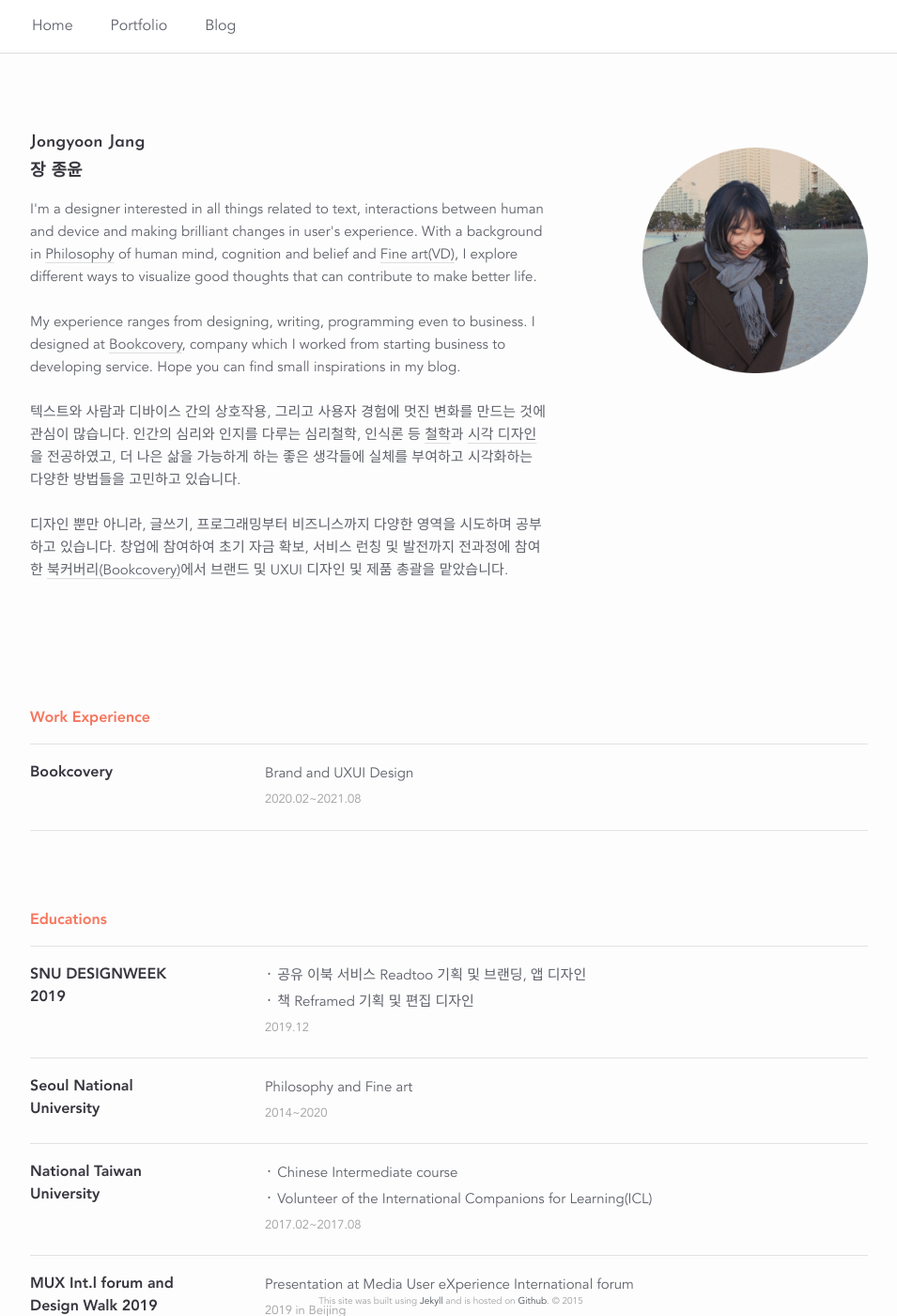
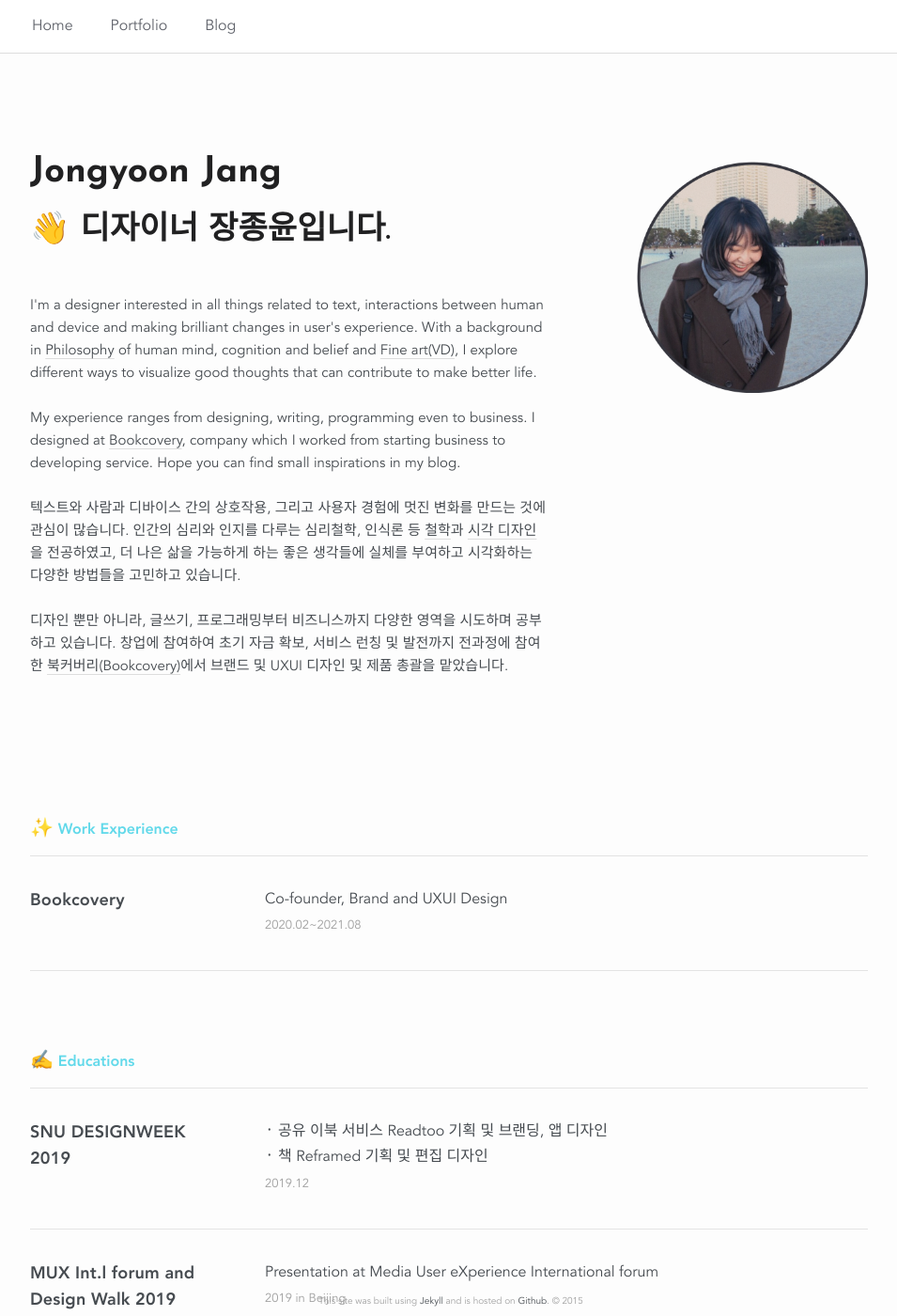
Before and after one commit to junethirty/junethirty.github.io, a Jekyll site: the page built from index.html, in a window 1280 px wide and 1400 px high. Shown: the whole window at 94% size, without its empty margins (162-1117 px from the left). Built offline with Jekyll 4.4.1, drawn with Linux system fonts in a browser that asks for light colours; nearby versions of some CDN libraries; some of the changed text lies outside the part shown.

Commit message:
minor changes

```diff
--- a/_sass/_base.scss
+++ b/_sass/_base.scss
@@ -9,6 +9,16 @@ dl, dd, ol, ul, figure {
 }
 
 // fonts english
+@font-face {
+    font-family: 'Avenir';
+    src: url('/fonts/AvenirNextLTPro-Bold.woff2') format('woff2'),
+        url('/fonts/AvenirNextLTPro-Bold.woff') format('woff'),
+        url('/fonts/AvenirNextLTPro-Bold.ttf') format('truetype');
+    font-weight: 800;
+    font-style: normal;
+    font-display: block;
+}
+
 @font-face {
     font-family: 'Avenir';
     src: url('/fonts/AvenirLTStd-Heavy.woff2') format('woff2'),
@@ -151,11 +161,11 @@ $grey-color-40: #a0a0a0;   /* footer, 상단 menu */
 $grey-color-20: #B5b5b5;
 $grey-color-10: #ddd;  /* navigation bar border */
 $white: #ffffff;
-$text-color:     $grey-color-60;
-$title-color:     $grey-color-80;
+$text-color:     $grey-color-70;
+$title-color:     $grey-color-90;
 
 /* Set theme color *************************/
-$theme-color:   #f7745c;
+$theme-color:   #62D9EA;
 
 
 /************************************************************/
--- a/_sass/_layout.scss
+++ b/_sass/_layout.scss
@@ -5,22 +5,23 @@ home layouts
 .container {
     overflow: hidden;
     width: auto;
-    margin-bottom: 18px;
-    margin-top: 17px;
+    margin-bottom: 34px;
+    margin-top: 32px;
 }
 .company-name {
     float: left;
     width: 180px;
     margin-right: 70px;
 
-    font-size: 16px;
+    font-size: 18px;
     font-weight: 700;
-    line-height: 24px;
-    color: $title-color;
+    line-height: 28px;
+    color: $grey-color-70;
+    letter-spacing: 0.01em ;
 }
 .company-description{
     float: left;
-    font-size: 15px;
+    font-size: 16px;
   width: 500px;
 
 }
@@ -33,26 +34,30 @@ home layouts
 .home-subtitle {
     color: $theme-color;
     font-size: 16px;
-    font-weight: 800;
+    font-weight: 700;
     margin-bottom: 13px;
+}
+
+.emoji-home-subtitle {
+    font-size: 20px;
 }
 
 .home-image {
     float: right;
-    width: 240px;
+    width: auto;
     margin-top: 20px;
 
 }
 
 .prof-pic {
-    width: 240px;
-    height: 240px;
+    width: 246px;
+    height: 246px;
 }
 
 .home-text {
     float: left;
     width: 550px;
-    margin-right: 80px;
+    margin-right: 92px;
 }
 
 //home(about)
@@ -60,7 +65,16 @@ home layouts
 .home-title {
     font-family: $title-font-family;
     color: $title-color;
-    font-size: 18px;
+    font-size: 38px;
+    font-weight: 800;
+    line-height: 1.7em;
+    letter-spacing: 0.003em ;
+}
+
+.home-title-ko {
+    font-family: $title-font-family;
+    color: $title-color;
+    font-size: 34px;
     font-weight: 700;
     line-height: 1.7em;
     letter-spacing: 0.003em ;
--- a/index.html
+++ b/index.html
@@ -5,7 +5,9 @@ layout: default
 <div class="header-bar">
 		<div class="container">
 			<div class="home-text">
-				<div class="home-title">Jongyoon Jang<br/>장 종윤</div>
+				<div class="home-title">Jongyoon Jang<br/></div>
+				<div class="home-title-ko"><span class="emoji-home-text">👋</span> 디자이너 장종윤입니다.</div>
+				<br/>
 				<h2 class="home-description">I'm a designer interested in all things related to text, interactions between
 						human and device and making brilliant changes in user's experience.
 					With a background in <a href="http://philosophy.snu.ac.kr/board/html/main/index.php" target="blank">Philosophy</a>
@@ -32,7 +34,7 @@ layout: default
 				</h2>
 			</div>
 			<div class="home-image">
-				<img class="prof-pic" src="/img/prof_pic.png">
+				<img class="prof-pic" src="/img/prof_pic_border.png">
 			</div>
 		</div>
   <br/>
@@ -44,7 +46,7 @@ layout: default
 <br/>
 
 
-<div class="home-subtitle">Work Experience</div>
+<div class="home-subtitle"><span class="emoji-home-subtitle">✨</span> Work Experience</div>
 <hr/>
 
 <div class="container">
@@ -53,7 +55,7 @@ layout: default
 	</div>
 	<div class="company-description">
 		<div class="company-info">
-			<div class="description">Brand and UXUI Design  </div>
+			<div class="description">Co-founder, Brand and UXUI Design  </div>
 			<div class="company-time">2020.02~2021.08</div>
 		</div>
 	</div>
@@ -63,7 +65,7 @@ layout: default
 
 
 <br/><br/><br/>
-<div class="home-subtitle">Educations</div>
+<div class="home-subtitle"><span class="emoji-home-subtitle">✍️</span> Educations</div>
 <hr/>
 
 <div class="container">
@@ -82,12 +84,12 @@ layout: default
 
 <div class="container">
 	<div class="company-name">
-		Seoul National University
+		MUX Int.l forum and Design Walk 2019
 	</div>
 	<div class="company-description">
 		<div class="company-info">
-			<div class="description">Philosophy and Fine art</div>
-			<div class="company-time">2014~2020</div>
+			<div class="description">Presentation at Media User eXperience International forum</div>
+			<div class="company-time">2019 in Beijing</div>
 		</div>
 	</div>
 </div>
@@ -109,16 +111,18 @@ layout: default
 
 <div class="container">
 	<div class="company-name">
-		MUX Int.l forum and Design Walk 2019
+		Seoul National University
 	</div>
 	<div class="company-description">
 		<div class="company-info">
-			<div class="description">Presentation at Media User eXperience International forum</div>
-			<div class="company-time">2019 in Beijing</div>
+			<div class="description">Bachelor of Philosophy and Fine art</div>
+			<div class="company-time">2014~2020</div>
 		</div>
 	</div>
 </div>
 <hr/>
+
+
 
 
 <!--
```
Also changed, not shown: fonts/AvenirNextLTPro-Bold.ttf (added), fonts/AvenirNextLTPro-Bold.woff (added), fonts/AvenirNextLTPro-Bold.woff2 (added), img/prof_pic.png, img/prof_pic_black.png (added), img/prof_pic_border.png (added).
